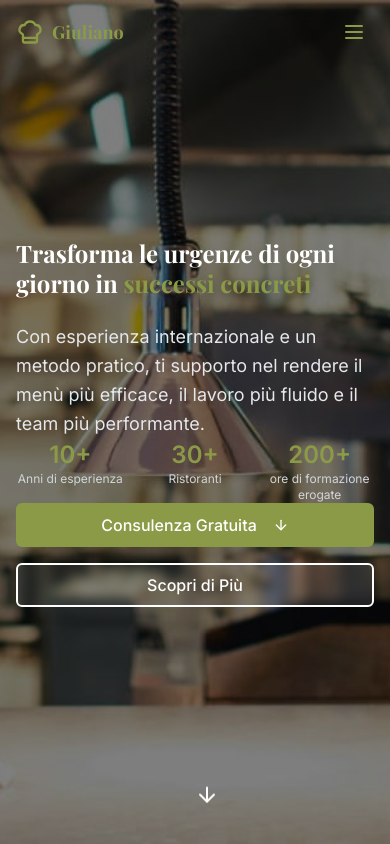
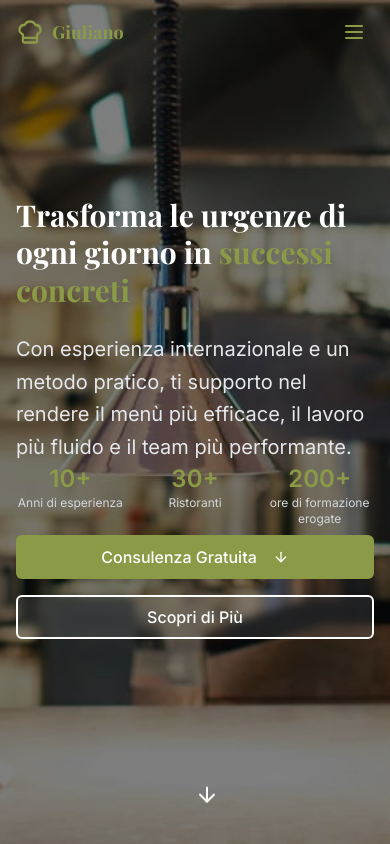
Before and after one commit to poma-protocol/giuliano-site, a React (Vite) app: page / in a window 390 px wide. Shown: the top 844 px of the page. Built offline with nearby package versions, Linux system fonts and the light colour scheme.

Commit message:
feat: changed font sizes

```diff
--- a/src/components/HeroSection.tsx
+++ b/src/components/HeroSection.tsx
@@ -30,12 +30,12 @@ export const HeroSection = () => {
           {/* Content */}
           <div className="text-white animate-fade-in  md:space-y-8">
             <div>
-              <h1 className="text-2xl sm:text-3xl md:text-4xl lg:text-5xl font-playfair font-bold leading-tight mb-6">
+              <h1 className="text-3xl sm:text-3xl md:text-4xl lg:text-5xl font-playfair font-bold leading-tight mb-6">
                 Trasforma le urgenze di ogni giorno in
                 <span className="text-chef-olive drop-shadow-lg"> successi concreti</span>
               </h1>
 
-              <p className="text-lg sm:text-lg md:text-xl text-gray-200 leading-relaxed">
+              <p className="text-xl sm:text-lg md:text-xl text-gray-200 leading-relaxed">
                 Con esperienza internazionale e un metodo pratico, ti supporto nel rendere
                 il menù più efficace, il lavoro più fluido e il team più performante.
               </p>
@@ -58,7 +58,7 @@ export const HeroSection = () => {
             </div>
 
             {/* CTA Buttons */}
-            <div className="flex flex-col sm:flex-row gap-4">
+            <div className="flex flex-col sm:flex-row gap-4 py-2 md:py-0">
               <Button
                 onClick={scrollToContact}
                 size="lg"
```
